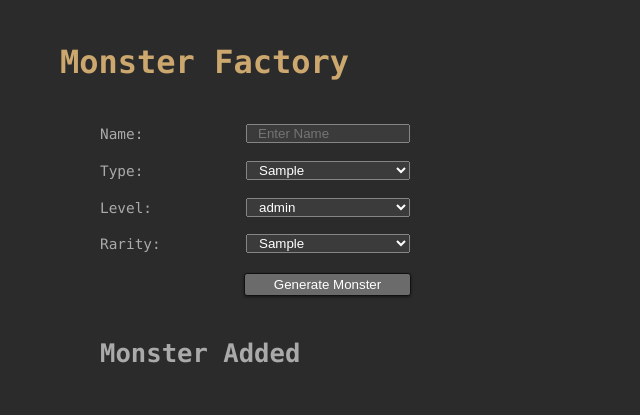
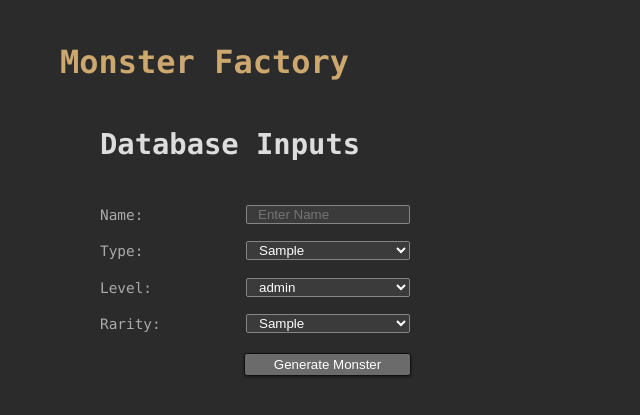
Before and after one commit to BrokenShell/Bandersnatch, a Flask app: template app/templates/create.html in a window 1280 px wide. Shown: the part 192-607 px from the top of the page, without its empty margins (0-640 px from the left). Run offline with Flask 2, Linux system fonts and the light colour scheme; the template is opened without the code that fills it: most values are stand-ins (such as "Sample title", 1, 10 or a date in 2020).

Commit message:
updates create page to match

```diff
--- a/app/templates/create.html
+++ b/app/templates/create.html
@@ -1,6 +1,7 @@
 {% extends "layout.html" %}
 {% block content %}
     <h1 class="heading">Monster Factory</h1>
+    <h2 class="highlight">Database Inputs</h2>
     <form id="form" method="post" action="{{ url_for('create') }}">
         <p>
             <label>Name:
```
